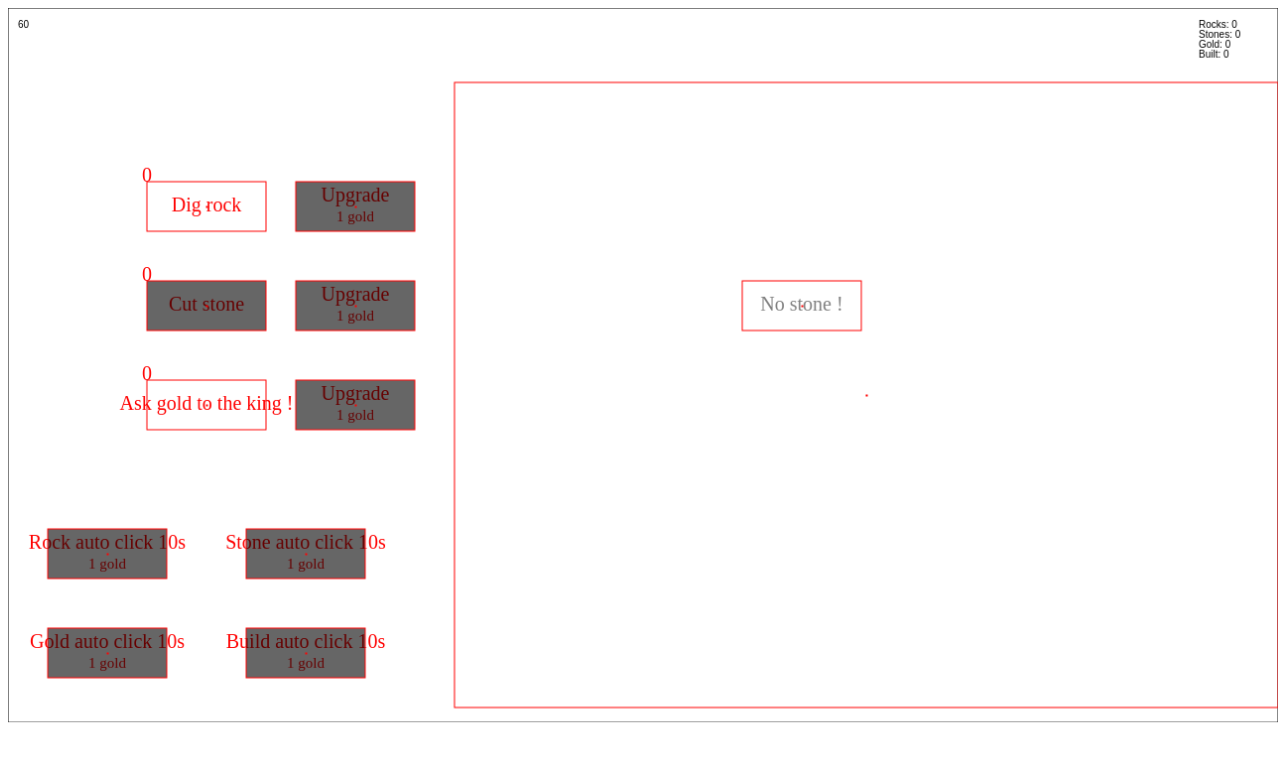
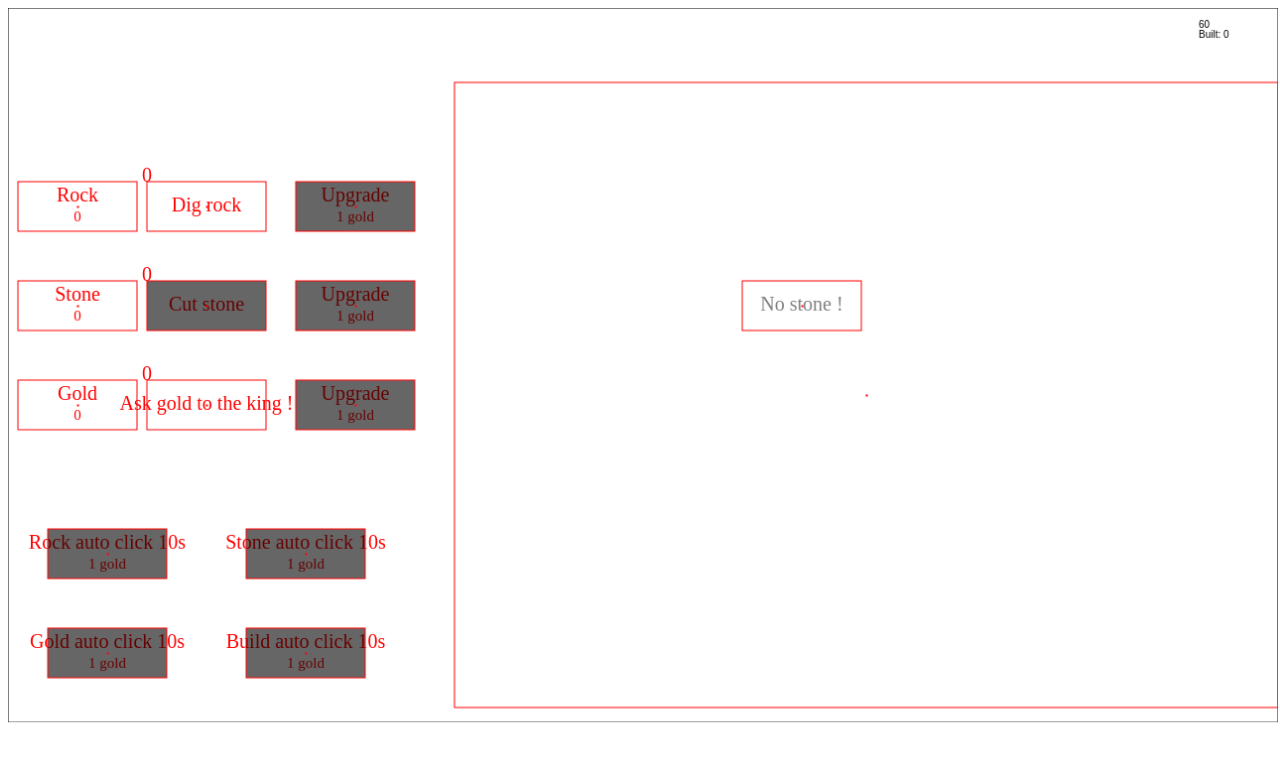
Before and after one commit to HomerDilpleu/CathedralBuilder, a plain HTML site: page src/index.html in a window 1280 px wide. Drawn offline with Linux system fonts and the light colour scheme.

Commit message:
Add stock sprite

```diff
--- a/src/game.js
+++ b/src/game.js
@@ -10,7 +10,8 @@ game = {
       cathedral: mge.game.createSprite(),
       click: mge.game.createSprite(),
       build: mge.game.createSprite(),
-      booster: mge.game.createSprite()
+      booster: mge.game.createSprite(),
+      stock: mge.game.createSprite()
     },
     variables:{
       rockStock:0,
--- a/src/index.html
+++ b/src/index.html
@@ -38,6 +38,10 @@
         <script src="sprites/booster/drawFunction.js"></script>
         <script src="sprites/booster/update.js"></script>
         <script src="sprites/booster/init.js"></script>
+        <!-- Sprite stock  -->
+        <script src="sprites/stock/drawFunction.js"></script>
+        <script src="sprites/stock/update.js"></script>
+        <script src="sprites/stock/init.js"></script>
         <!-- Scene boot  -->
         <script src="scenes/boot/sceneDraw.js"></script>
         <script src="scenes/boot/sceneStart.js"></script>
--- a/src/scenes/boot/sceneStart.js
+++ b/src/scenes/boot/sceneStart.js
@@ -6,5 +6,6 @@ game.scenes.boot.start = function() {
     game.sprites.click.init()
     game.sprites.build.init()
     game.sprites.booster.init()
+    game.sprites.stock.init()
 
 }
--- a/src/scenes/main/sceneDraw.js
+++ b/src/scenes/main/sceneDraw.js
@@ -8,17 +8,15 @@ game.scenes.main.draw = function() {
     ctx.strokeStyle = 'black'
     ctx.strokeRect(0,0,mge.game.width, mge.game.height)
     // FPS
-    ctx.fillText(Math.floor(mge.game.fps),10,20)
+    ctx.fillText(Math.floor(mge.game.fps),1200,20)
     // DEBUG
-    ctx.fillText('Rocks: '.concat(game.variables.rockStock),1200,20)
-    ctx.fillText('Stones: '.concat(game.variables.stoneStock),1200,30)
-    ctx.fillText('Gold: '.concat(game.variables.goldStock),1200,40)
-    ctx.fillText('Built: '.concat(game.variables.stoneBuilt),1200,50)
+    ctx.fillText('Built: '.concat(game.variables.stoneBuilt),1200,30)
 
     //////////////////////////////////
     game.sprites.cathedral.draw()
     game.sprites.click.cloneExecuteForEach('draw')
     game.sprites.booster.cloneExecuteForEach('draw')
+    game.sprites.stock.cloneExecuteForEach('draw')
     game.sprites.build.draw()
 
 }
--- a/src/scenes/main/sceneUpdate.js
+++ b/src/scenes/main/sceneUpdate.js
@@ -5,6 +5,7 @@ game.scenes.main.update = function() {
 
     game.sprites.click.cloneExecuteForEach('update')
     game.sprites.booster.cloneExecuteForEach('update')
+    game.sprites.stock.cloneExecuteForEach('update')
 
     game.sprites.build.update()
 
--- /dev/null
+++ b/src/sprites/stock/drawFunction.js
@@ -0,0 +1,21 @@
+game.sprites.stock.drawFunction = function (ctx) {
+    //shortcuts
+    let id = this.id
+    let v = game.variables
+
+    // Draw button
+    ctx.fillStyle='red'
+    ctx.font = "20px serif"
+    ctx.textAlign = "center"
+    ctx.fillText(this.text, this.width/2, this.height/2 -5)
+    ctx.font = "15px serif"
+
+    // Adapt text depending on button type
+    let text = ''
+    if (id == 'stockRock') {text = v.rockStock}
+    if (id == 'stockStone') {text = v.stoneStock}
+    if (id == 'stockGold') {text = v.goldStock}
+
+    ctx.fillText(text, this.width/2, this.height/2 + 15)
+
+}
--- /dev/null
+++ b/src/sprites/stock/init.js
@@ -0,0 +1,32 @@
+game.sprites.stock.init = function() {
+
+    // Init sprit properties
+    this.width = 120
+    this.height = 50
+    this.drawBoundaries=true
+
+    // Define additional properties
+    this.id = ""
+    this.text = ""
+
+    // Create "Stock rock" button
+    let stockRock = this.cloneCreate()
+    stockRock.id = "stockRock"
+    stockRock.text = "Rock"
+    stockRock.x = 70
+    stockRock.y = 200
+
+    // Create "Stock stone" button
+    let stockStone = this.cloneCreate()
+    stockStone.id = "stockStone"
+    stockStone.text = "Stone"
+    stockStone.x = 70
+    stockStone.y = 300
+
+    // Create "Gold stone" button
+    let stockGold = this.cloneCreate()
+    stockGold.id = "stockGold"
+    stockGold.text = "Gold"
+    stockGold.x = 70
+    stockGold.y = 400
+}
--- /dev/null
+++ b/src/sprites/stock/update.js
@@ -0,0 +1,3 @@
+game.sprites.stock.update = function (ctx) {
+
+}
```
